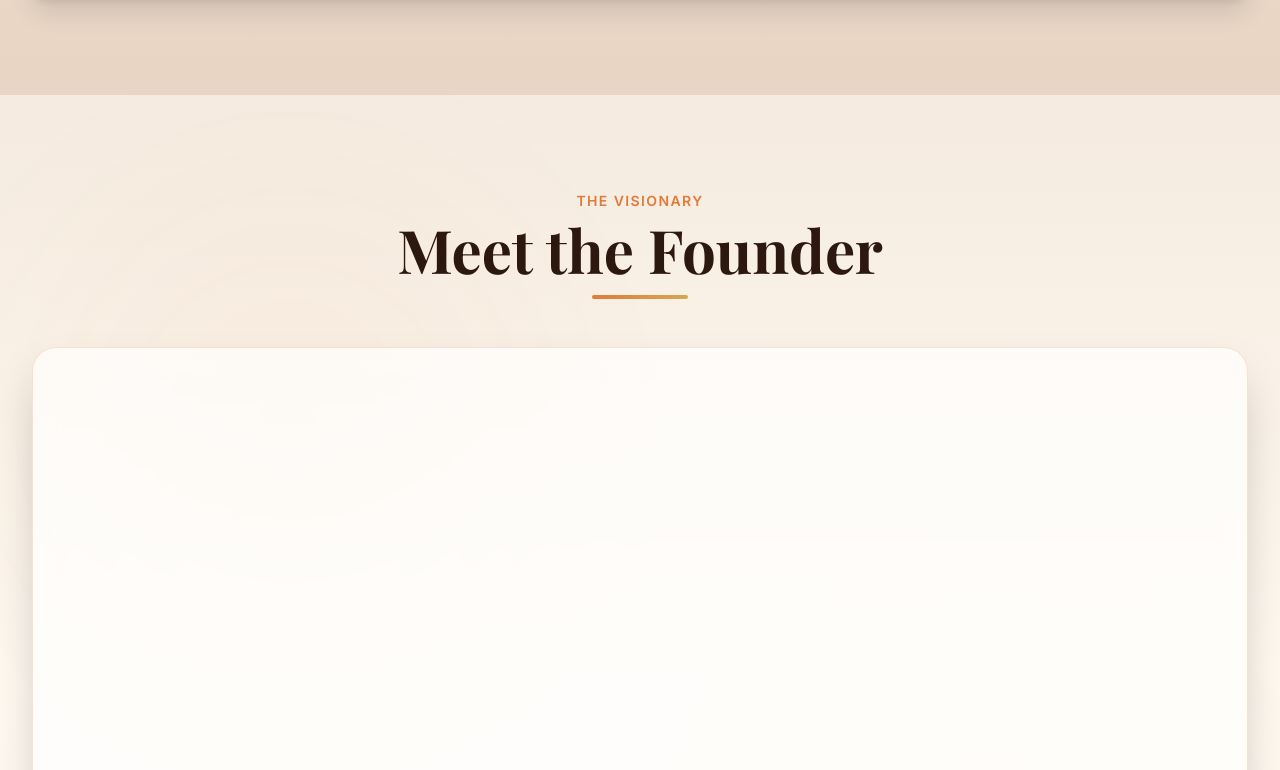
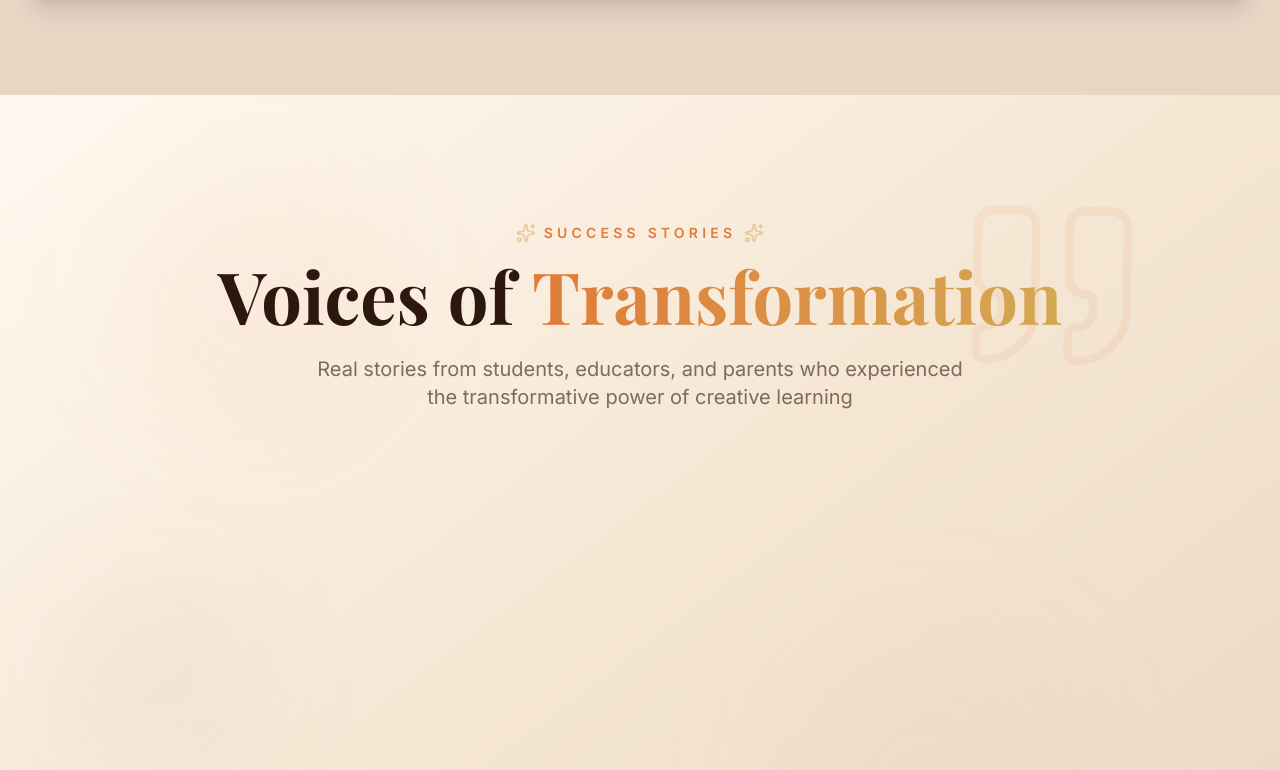
Before and after one commit to Rakeshkoyya/rangved_website, a Next.js app: page / in a window 1280 px wide. Shown: the part 6610-7380 px from the top of the page. Built offline with nearby package versions, Linux system fonts and the light colour scheme; a web font is replaced by a local one.

Commit message:
founder UI commented

```diff
--- a/src/app/page.tsx
+++ b/src/app/page.tsx
@@ -25,7 +25,7 @@ export default function Home() {
         <WorkShowcase />
         <LegacyTimeline />
         <FrameworkImpact />
-        <FounderNew />
+        {/* <FounderNew /> */}
         <TestimonialsNew />
         <ContactNew />
       </main>
```
